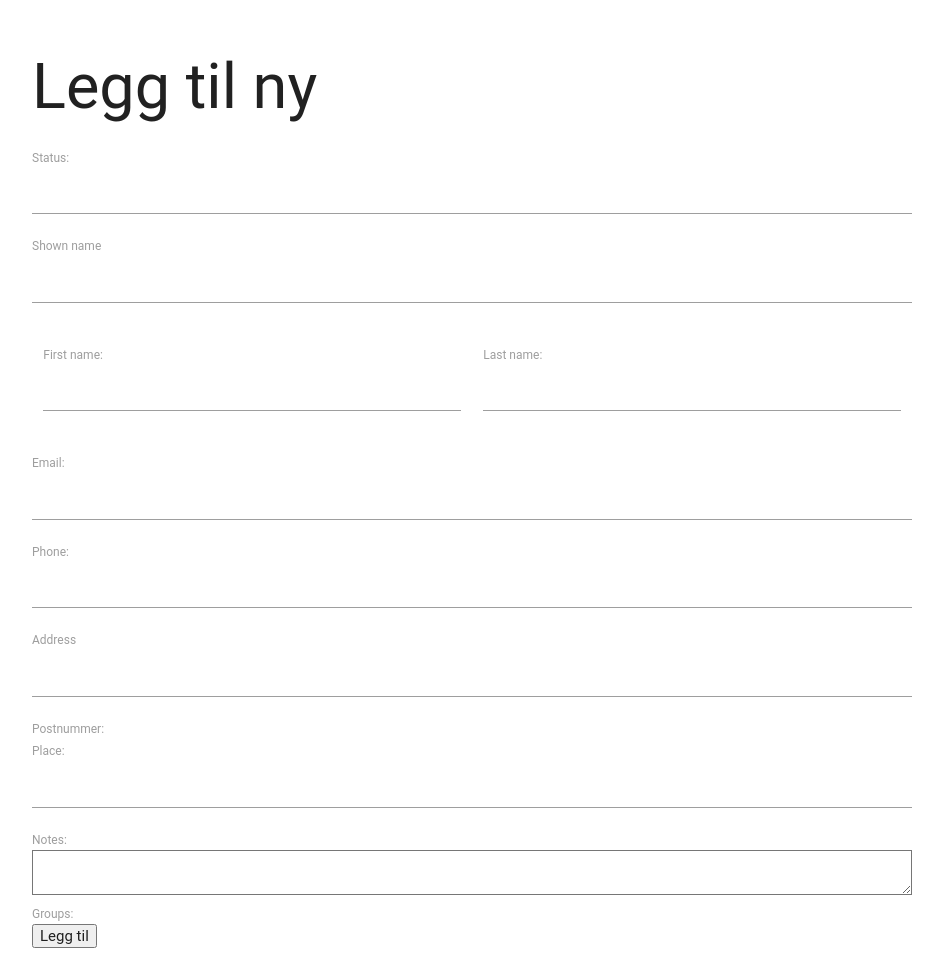
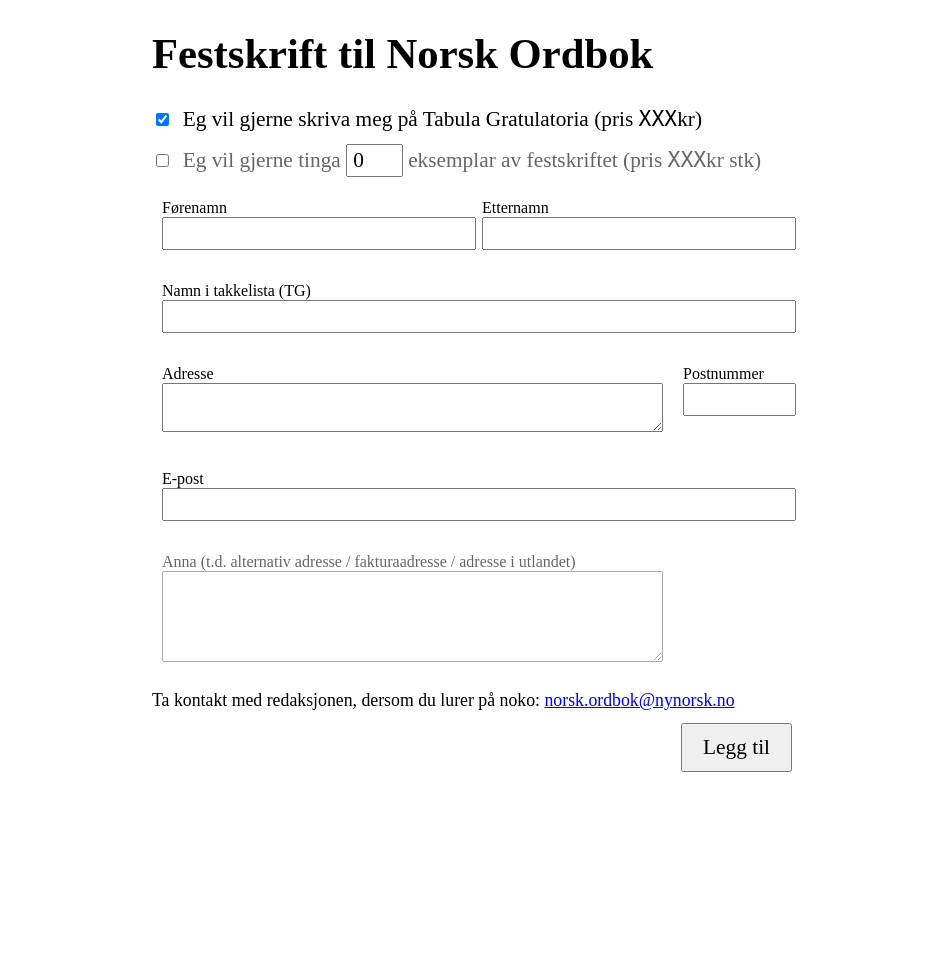
Before and after one commit to Velmont/tabulagratulatoria, a Django app: template tg/ui/templates/ui/adder.html in a window 1280 px wide. Shown: the whole page, without its empty margins (168-1111 px from the left). After the commit the page ends 772 px from the top, so only its background shows below. Run offline with Django 3.2, Linux system fonts and the light colour scheme; the template is opened without the code that fills it: values that come from a table or form of the project are taken from there, others are empty; parts of the project's set-up code (start-up, migrations or seed data) failed here and were passed over; some libraries are stand-ins or nearby versions; some web fonts are replaced.

Commit message:
Add-form on the front-page, not working but looking OK

```diff
--- a/tg/core/forms.py
+++ b/tg/core/forms.py
@@ -1,12 +1,17 @@
-from django.forms import ModelForm
+from django import forms
 
 from .models import Entry
 
 
-class EntryForm(ModelForm):
+class EntryForm(forms.ModelForm):
+    want_issue = forms.BooleanField(initial=False)
+    want_tg = forms.BooleanField(initial=True)
+    alt_address = forms.CharField(widget=forms.widgets.Textarea)
+
     class Meta:
         model = Entry
         fields = (
-            'status', 'shown_name', 'first_name', 'last_name',
+            'want_tg', 'num_issues',
+            'shown_name', 'first_name', 'last_name',
             'email', 'phone', 'address', 'postnummer', 'place',
-            'notes', 'groups')
+            )
--- a/tg/ui/templates/ui/adder.html
+++ b/tg/ui/templates/ui/adder.html
@@ -1,86 +1,143 @@
 {% extends "base.html" %}
 
 {% block content %}
-  <h1>Legg til ny</h1>
-
-  <link rel="stylesheet" href="https://cdnjs.cloudflare.com/ajax/libs/materialize/0.96.1/css/materialize.min.css">
+  <h1>Festskrift til Norsk Ordbok</h1>
 
   <style>
+body, input, textarea {
+  font: 16pt 'Source Sans Pro';
+}
+#wrap {
+  width: 640px;
+  padding: 0 0 60px;
+}
+input {
+  padding: 2px 5px;
+}
+input[type=text], input[type=email] {
+  width: 100%;
+}
+.row {
+  display: flex;
+  align-items: baseline;
+  margin: 0 0 12px;
+}
+.boks {
+  flex-grow: 1;
+  margin: 10px;
+}
+.boks label {
+  display: block;
+  font-size: 12pt;
+}
+.f-address textarea {
+  height: 2em;
+}
+.f-alt_address {
+  opacity: 0.6;
+}
+.f-alt_address textarea {
+  height: 4em;
+}
+
+.f-num_issues input[type=number] {
+  width: 2em;
+}
+.f-submit {
+  text-align: right;
+}
+.f-submit input {
+  font-size: 16pt;
+  padding: 10px 20px;
+}
+
+.f-want_tg label, .f-num_issues label {
+  color: #666;
+  margin-left: 0.5em;
+}
+.f-want_tg :checked + label, .f-num_issues :checked + label {
+  color: #000;
+}
   </style>
 
   <form class=entry action=. method=post>
-  <div class=row>
-    <div class="f f-status">
-      {{ form.status.errors }}
-      {{ form.status.label_tag }}
-      {{ form.status }}
+    {% csrf_token %}
+    <div class="row f-want_tg">
+      {{ form.want_tg }}
+      <label for=id_want_tg>Eg vil gjerne skriva meg på Tabula
+        Gratulatoria (pris <code>XXX</code>kr)</label>
+      {{ form.want_tg.errors }}
     </div>
 
-    <div class="f f-shown_name">
-      {{ form.shown_name.errors }}
-      <label for=id_shown_name>Shown name</label>
-      <input id="id_shown_name" maxlength="255" name="shown_name" type="text" style=width:100%>
+    <div class="row f-num_issues">
+      {{ form.want_issue }}
+      <label for={{ form.want_issue.id_for_label }}>Eg vil gjerne tinga {{ form.num_issues }}
+        eksemplar av festskriftet (pris <code>XXX</code>kr stk)</label>
+      {{ form.want_tg.errors }}
     </div>
-  </div>
+
+    <div class="row f-name">
+      <div class=boks>
+        <label>Førenamn</label>
+        {{ form.first_name }}
+      </div>
+      <div class=boks>
+        <label>Etternamn</label>
+        {{ form.last_name }}
+      </div>
+    </div>
+
+    <div class="row f-shown_name">
+      <div class=boks>
+        <label>Namn i takkelista (TG)</label>
+        {{ form.shown_name }}
+      </div>
+    </div>
+
+    <div class="row f-address">
+      <div class=boks>
+        <label>Adresse</label>
+        {{ form.address }}
+      </div>
+      <div class=boks>
+        <label>Postnummer</label>
+        {{ form.place }}
+      </div>
+    </div>
 
     <div class="row">
-    <div class="f f-first_name col s6">
-      {{ form.first_name.errors }}
-      {{ form.first_name.label_tag }}
-      {{ form.first_name }}
+      <div class=boks>
+        <label>E-post</label>
+        {{ form.email }}
+      </div>
     </div>
 
-    <div class="f f-last_name col s6">
-      {{ form.last_name.errors }}
-      {{ form.last_name.label_tag }}
-      {{ form.last_name }}
-    </div>
+    <div class="row f-alt_address">
+      <div class=boks>
+        <label>Anna (t.d. alternativ adresse / fakturaadresse / adresse i utlandet)</label>
+        {{ form.alt_address }}
+      </div>
     </div>
 
-    <div class="f f-email">
-      {{ form.email.errors }}
-      {{ form.email.label_tag }}
-      {{ form.email }}
+    <div class="row">
+      <small>
+        Ta kontakt med redaksjonen, dersom du lurer på noko:
+        <a href=mailto:norsk.ordbok@nynorsk.no>norsk.ordbok@nynorsk.no</a>
+      </small>
     </div>
 
-    <div class="f f-phone">
-      {{ form.phone.errors }}
-      {{ form.phone.label_tag }}
-      {{ form.phone }}
+    <div class="f-submit">
+      <input type=submit value="Legg til">
     </div>
-
-    <div class="f f-address">
-      {{ form.address.errors }}
-      <label for=id_address>Address</label>
-      <input id="id_address" maxlength="255" name="address" type="text" style=width:100%>
-    </div>
-
-    <div class="f f-postnummer">
-      {{ form.postnummer.errors }}
-      {{ form.postnummer.label_tag }}
-      {{ form.postnummer }}
-    </div>
-
-    <div class="f f-place">
-      {{ form.place.errors }}
-      {{ form.place.label_tag }}
-      {{ form.place }}
-    </div>
-
-    <div class="f f-notes">
-      {{ form.notes.errors }}
-      {{ form.notes.label_tag }}
-      {{ form.notes }}
-    </div>
-
-    <div class="f f-groups">
-      {{ form.groups.errors }}
-      {{ form.groups.label_tag }}
-      {{ form.groups }}
-    </div>
-
-    <input type=submit value="Legg til">
-  </div>
   </form>
 
+<script>
+function update_shown_name() {
+  var name = id_first_name.value + ' ' + id_last_name.value;
+  id_shown_name.placeholder = name;
+}
+id_last_name.oninput = update_shown_name;
+id_first_name.oninput = update_shown_name;
+
+</script>
 {% endblock %}
--- a/tg/ui/urls.py
+++ b/tg/ui/urls.py
@@ -4,6 +4,6 @@
 
 
 urlpatterns = [
-    url(r'^$', views.home, name='home'),
-    url(r'^adder/$', views.adder, name='adder'),
+    url(r'^$', views.adder, name='adder'),
+    url(r'^home/$', views.home, name='home'),
 ]
--- a/tg/ui/views.py
+++ b/tg/ui/views.py
@@ -8,7 +8,10 @@
 
 
 def adder(request):
-    form = EntryForm()
+    form = EntryForm(initial={
+        'want_tg': True,
+        'num_issues': 1,
+    })
     return render(request, 'ui/adder.html',
                   {
                       'form': form,
```
